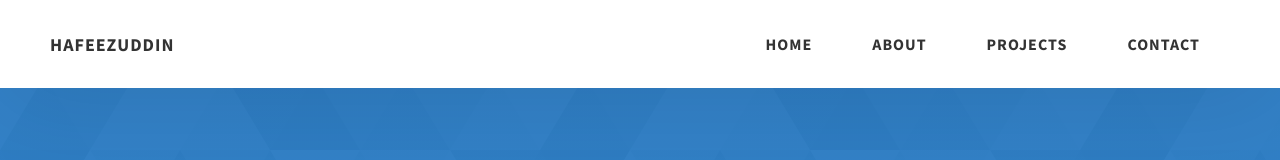
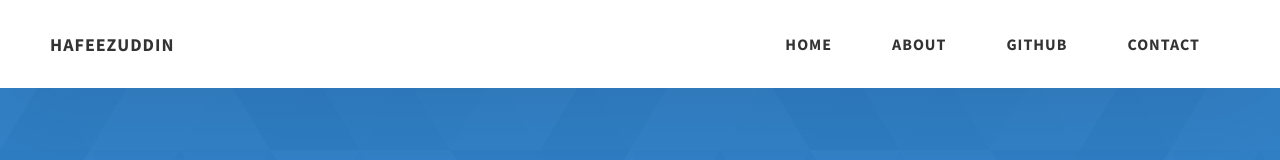
Before and after one commit to hafeezuddin/hafeezuddin.github.io, a website: page index.html in a window 1280 px wide. Shown: the top 160 px of the page. Drawn offline with Linux system fonts and the light colour scheme.

Commit message:
github link

```diff
--- a/index.html
+++ b/index.html
@@ -38,7 +38,7 @@
               <a href="./index.html#about" class="header__link">About </a>
             </li>
             <li class="header__link-wrapper">
-              <a href="./index.html#projects" class="header__link"> Projects </a>
+              <a href="http://github.com/hafeezuddin" class="header__link"> Github </a>
             </li>
             <li class="header__link-wrapper">
               <a href="./index.html#contact" class="header__link"> Contact </a>
```
